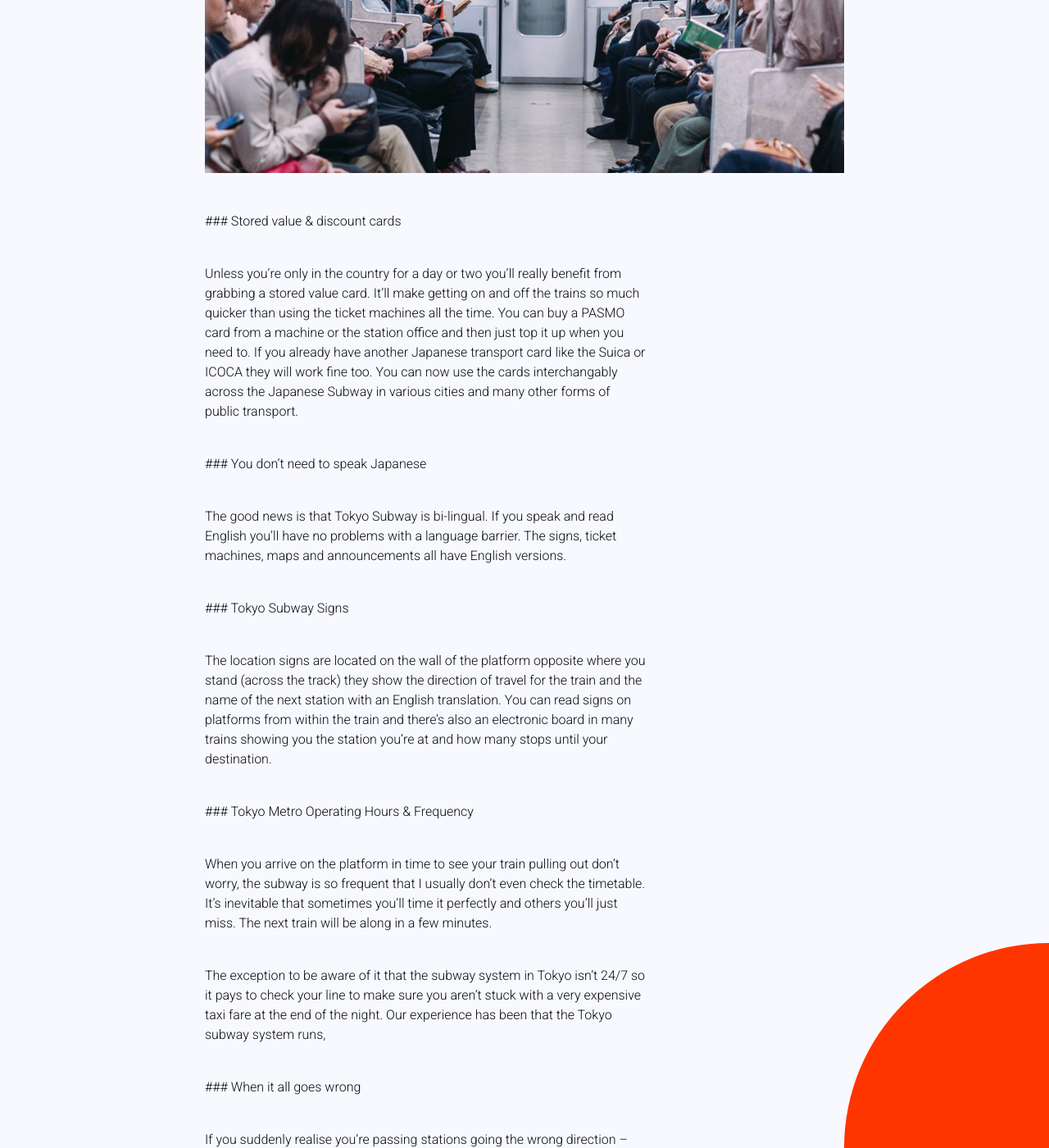
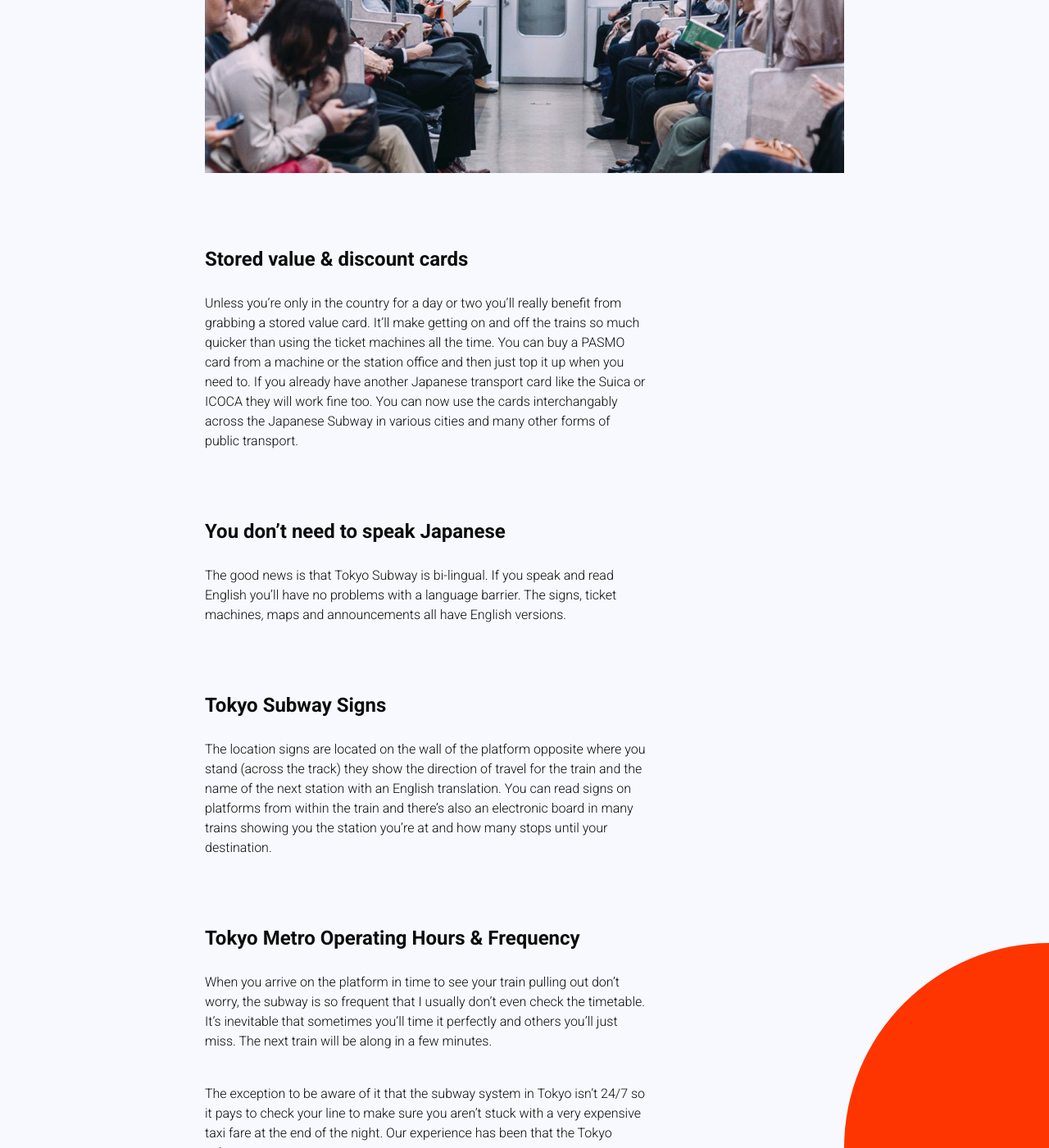
Before and after one commit to heydanilleo/anightinjapan, a Jekyll site: the page built from _posts/2022-05-16-tokyo-train-tips.md, in a window 1280 px wide and 1400 px high, scrolled down 882 px. Shown: the whole window at 82% size. Built offline with Jekyll 4.4.1, drawn with Linux system fonts in a browser that asks for light colours; some of the changed text lies outside the part shown.

Commit message:
Post correction and contact page

```diff
--- a/_config.yml
+++ b/_config.yml
@@ -1,6 +1,5 @@
 ---
 title: A Night In Japan
-timezone: UTC
 collections:
   posts:
     title: Posts
@@ -19,7 +18,7 @@ defaults:
     type: posts
   values:
     layout: post
-email: danilleo@proton.me
+email: test@danilleo.com
 description: A blog about Japan
 baseurl:
 url:
--- a/_posts/2022-05-16-tokyo-train-tips.md
+++ b/_posts/2022-05-16-tokyo-train-tips.md
@@ -11,25 +11,25 @@ Known as the Tōkyō chikatetsu, in English it can be translated and referred to
 
 ![blog-3a.jpg](/uploads/blog-3a.jpg)
 
-\### Stored value & discount cards
+### Stored value & discount cards
 
 Unless you’re only in the country for a day or two you’ll really benefit from grabbing a stored value card.  It’ll make getting on and off the trains so much quicker than using the  ticket machines all the time.  You can buy a PASMO card from a machine or the station office and then just top it up when you need to.  If you already have another Japanese transport card like the Suica or ICOCA they will work fine too.  You can now use the cards interchangably across the Japanese Subway in various cities and many other forms of public transport.
 
-\### You don’t need to speak Japanese
+### You don’t need to speak Japanese
 
 The good news is that Tokyo Subway is bi-lingual.  If you speak and read English you’ll have no problems with a language barrier. The signs, ticket machines, maps and announcements all have English versions.
 
-\### Tokyo Subway Signs
+### Tokyo Subway Signs
 
 The location signs are located on the wall of the platform opposite where you stand (across the track) they show the direction of travel for the train and the name of the next station with an English translation.  You can read signs on platforms from within the train and there’s also an electronic board in many trains showing you the station you’re at and how many stops until your destination.
 
-\### Tokyo Metro Operating Hours & Frequency
+### Tokyo Metro Operating Hours & Frequency
 
 When you arrive on the platform in time to see your train pulling out don’t worry, the subway is so frequent that I usually don’t even check the timetable.  It’s inevitable that sometimes you’ll time it perfectly and others you’ll just miss.  The next train will be along in a few minutes.
 
 The exception to be aware of it that the subway system in Tokyo isn’t 24/7 so it pays to check your line to make sure you aren’t stuck with a very expensive taxi fare at the end of the night.  Our experience has been that the Tokyo subway system runs,
 
-\### When it all goes wrong
+### When it all goes wrong
 
 If you suddenly realise you’re passing stations going the wrong direction – don’t panic, get off at the next stop, cross the platform, wait a few seconds and jump on the train that stops.  It’s easy to get turned around when you’re underground and rush from an arriving train.  I think we’ve all done this at least once.  It’s far more embarrassing to admit that I’ve managed to do it in Kyoto and they only have two subway lines!  There’s also no additional cost from your original route as you don’t need to exit through the gate until your destination.
 
```
